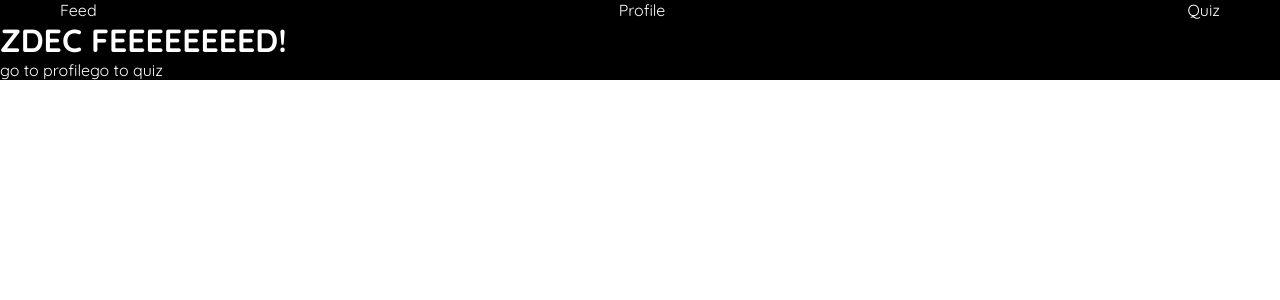
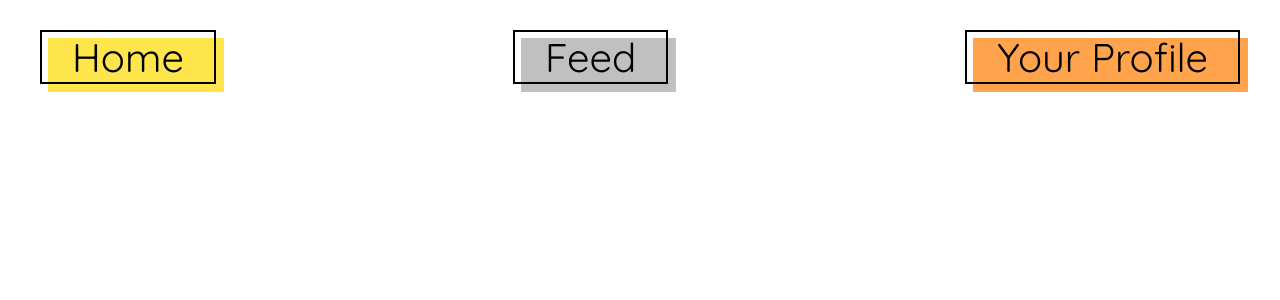
Before and after one commit to risunya/quizycode, a React app in the folder frontend/: page / in a window 1280 px wide. Shown: the top 300 px of the page. Built offline with nearby package versions, Linux system fonts and the light colour scheme; the HTML template or start-up script is replaced by a standard one.

Commit message:
4.1
add style code to navbar / add some small fixes

```diff
--- a/frontend/App.jsx
+++ b/frontend/App.jsx
@@ -3,8 +3,8 @@ import './src/styles/global.css';
 import React from 'react';
 import { Route, Routes } from 'react-router-dom';
 import Profile from './src/pages/profile';
-import Feed from './src/pages/feed';
-import Quiz from './src/pages/quiz';
+import Home from './src/pages/home';
+import QuizFeed from './src/pages/quiz-feed';
 import Navbar from './src/components/navbar';
 import NotFound from './src/pages/notfound';
 
@@ -13,9 +13,9 @@ const App = () => {
     return (
             <Routes>
                 <Route path="/" element={<Navbar/>}>
-                    <Route exact path="/" element={<Feed/>}></Route>
+                    <Route exact path="/" element={<Home/>}></Route>
                     <Route path="/profile" element={<Profile/>}></Route>
-                    <Route path="/quiz" element={<Quiz/>}></Route>
+                    <Route path="/quiz" element={<QuizFeed/>}></Route>
                 </Route>
                 <Route path="*" element={<NotFound/>}></Route>
             </Routes>
--- a/frontend/src/components/navbar.jsx
+++ b/frontend/src/components/navbar.jsx
@@ -7,9 +7,9 @@ const Navbar = () => {
         <>
             <header>
                 <div className="wrapper">
-                    <div className="feed-link"><Link to={'/'}>Feed</Link></div>
-                    <div className='profile-link'><Link to={'/profile'}>Profile</Link></div>
-                    <div className='quiz-link'><Link to={'/quiz'}>Quiz</Link></div>
+                    <button className="feed-link"><Link to={'/'}>Home</Link></button>
+                    <button className='quiz-link'><Link to={'/quiz'}>Feed</Link></button>
+                    <button className='profile-link'><Link to={'/profile'}>Your Profile</Link></button>
                 </div>
             </header>
             <Outlet/>
--- a/frontend/src/pages/feed.jsx
+++ /dev/null
@@ -1,16 +0,0 @@
-import React from 'react';
-import { Link } from 'react-router-dom';
-
-
-const Feed = () => {
-    return (
-        <div>
-            <h1>ZDEC FEEEEEEEED!</h1>
-            <Link to="/profile">go to profile</Link>
-            <Link to="/quiz">go to quiz</Link>
-        </div>
-
-    )
-}
-
-export default Feed;
--- /dev/null
+++ b/frontend/src/pages/home.jsx
@@ -0,0 +1,12 @@
+import React from 'react';
+
+const Home = () => {
+    return (
+        <div>
+
+        </div>
+
+    )
+}
+
+export default Home;
--- a/frontend/src/pages/quiz.jsx
+++ b/frontend/src/pages/quiz-feed.jsx
@@ -1,7 +1,7 @@
 import React from 'react';
 import { Link } from 'react-router-dom';
 
-const Quiz = () => {
+const QuizFeed = () => {
     return (
         <div>
             <h1>eto quiz!</h1>
@@ -11,4 +11,4 @@ const Quiz = () => {
     )
 }
 
-export default Quiz;
+export default QuizFeed;
--- a/frontend/src/styles/global.css
+++ b/frontend/src/styles/global.css
@@ -1,12 +1,16 @@
 @import url('https://fonts.googleapis.com/css2?family=Quicksand:wght@300;400;500;600;700&display=swap');
+
 * {
   margin: 0;
   padding: 0;
   box-sizing: border-box;
   font-family: 'Quicksand', sans-serif;
-  color: white;
+  color: black;
   text-decoration: none;
 }
+
 #root {
-  background-color: black;
+  background-color: white;
+  margin: 0 auto;
+  max-width: 1200px;
 }
--- a/frontend/src/styles/navbar.css
+++ b/frontend/src/styles/navbar.css
@@ -1,7 +1,100 @@
 .wrapper {
     display: flex;
     justify-content: space-between;
+    margin: 30px 0;
 }
-.wrapper * {
+.wrapper button {
+    padding: 0;
+    border: none;
+    background: none;
+}
+.wrapper button:active {
+    box-shadow: 5px 5px 5px #4f4d4d;
+}
+.feed-link {
+    font-size: 40px;
+    position: relative;
+}
+.feed-link:active {
+    background-color: green;
+}
+.feed-link a {
     padding: 0 30px;
+    display: flex;
+    width: 100%;
+    height: 100%;
+    position: relative;
+    z-index: 2;
+    border: 2px black solid;
 }
+.feed-link::after {
+    content: "";
+    background-color: #ffe54c;
+    width: 100%;
+    position: absolute;
+    height: 100%;
+    top: 8px;
+    left: 8px;
+    transition: 0.2s;
+    z-index: 1;
+}
+.feed-link:hover::after {
+    top: 0px;
+    left: 0px;
+}
+.quiz-link {
+    font-size: 40px;
+    position: relative;
+}
+.quiz-link a{
+    padding: 0 30px;
+    display: flex;
+    width: 100%;
+    height: 100%;
+    position: relative;
+    z-index: 2;
+    border: 2px black solid;
+}
+.quiz-link::after {
+    content: "";
+    background-color: #c0c0c0;
+    width: 100%;
+    position: absolute;
+    height: 100%;
+    top: 8px;
+    left: 8px;
+    transition: 0.2s;
+    z-index: 1;
+}
+.quiz-link:hover::after {
+    top: 0px;
+    left: 0px;
+}
+.profile-link {
+    font-size: 40px;
+    position: relative;
+}
+.profile-link a{
+    padding: 0 30px;
+    display: flex;
+    width: 100%;
+    height: 100%;
+    position: relative;
+    z-index: 2;
+    border: 2px black solid;
+}
+.profile-link::after {
+    content: "";
+    background-color: #ffa34c;
+    width: 100%;
+    position: absolute;
+    height: 100%;
+    top: 8px;
+    left: 8px;
+    transition: 0.2s;
+    z-index: 1;
+}
+.profile-link:hover::after {
+    top: 0px;
+    left: 0px;
+}
```
Also changed, not shown: frontend/src/components/search.jsx (added), frontend/src/styles/home.css (added).
